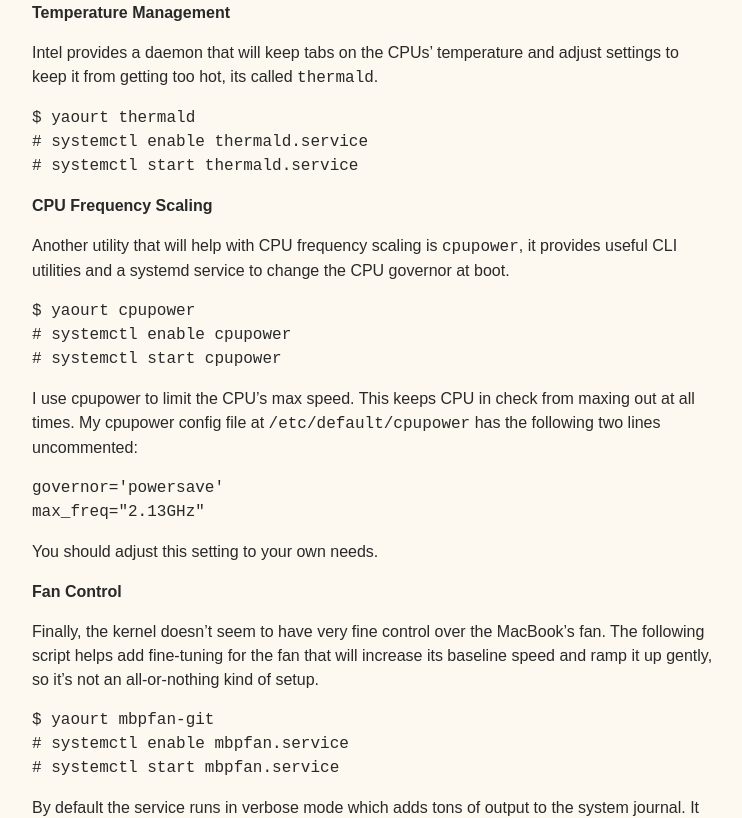
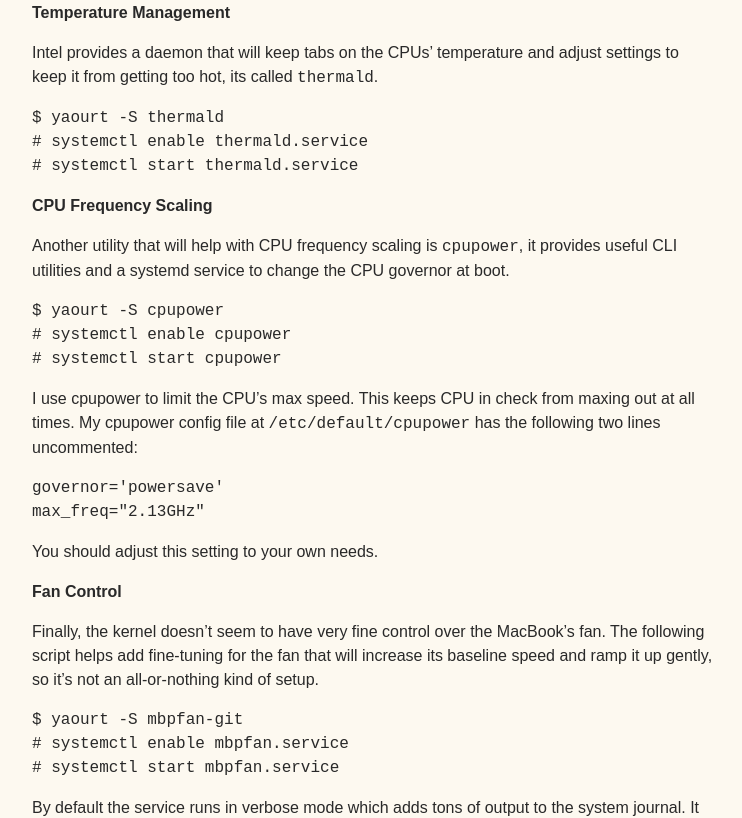
Before and after one commit to visual-assault/visual-assault.github.io, a Jekyll site: the page built from _posts/2016-03-07-install-encrypted-arch-linux-on-apple-macbook-pro.md, in a window 1280 px wide and 1400 px high, scrolled down 24518 px. Shown: the part 151-969 px from the top of the window, without its empty margins (380-1122 px from the left). Built offline with Jekyll 4.4.1, drawn with Linux system fonts in a browser that asks for light colours; some of the changed text lies outside the part shown.

```diff
--- a/_posts/2016-03-07-install-encrypted-arch-linux-on-apple-macbook-pro.md
+++ b/_posts/2016-03-07-install-encrypted-arch-linux-on-apple-macbook-pro.md
@@ -1136,7 +1136,7 @@ driver: `broadcom-wl`. I actually don’t think this even officially supports th
 BCM4360 chipset, but it works well enough. We’ll need to install the AUR
 package:
 
-    $ yaourt broadcom-wl
+    $ yaourt -S broadcom-wl
 
 And activate the kernel module:
 
@@ -1252,7 +1252,7 @@ its benchmarking utilities.
 > Idle-States, allowing you to identify applications with particular high
 > power demands.
 
-    yaourt powertop
+    yaourt -S powertop
 
 You may want to put your laptop on battery power and calibrate powertop:
 
@@ -1293,7 +1293,7 @@ information using the command `acpi -v`. To install:
 Intel provides a daemon that will keep tabs on the CPUs’ temperature and
 adjust settings to keep it from getting too hot, its called `thermald`.
 
-    $ yaourt thermald
+    $ yaourt -S thermald
     # systemctl enable thermald.service
     # systemctl start thermald.service
 
@@ -1304,7 +1304,7 @@ Another utility that will help with CPU frequency scaling is `cpupower`,
 it provides useful CLI utilities and a systemd service to change the CPU
 governor at boot.
 
-    $ yaourt cpupower
+    $ yaourt -S cpupower
     # systemctl enable cpupower
     # systemctl start cpupower
 
@@ -1325,7 +1325,7 @@ fan. The following script helps add fine-tuning for the fan that will
 increase its baseline speed and ramp it up gently, so it’s not an
 all-or-nothing kind of setup.
 
-    $ yaourt mbpfan-git
+    $ yaourt -S mbpfan-git
     # systemctl enable mbpfan.service
     # systemctl start mbpfan.service
 
```
